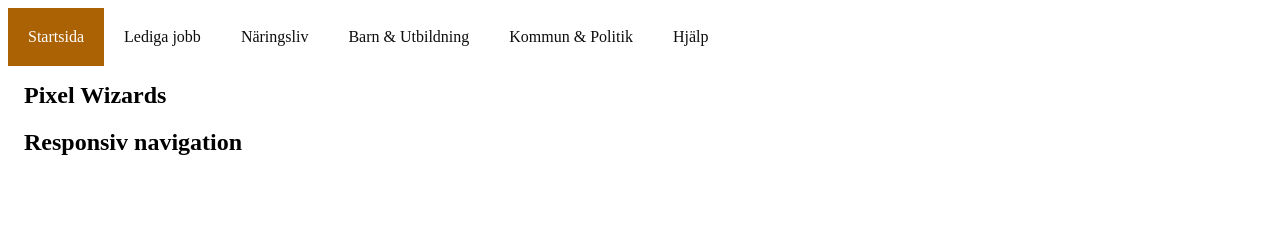
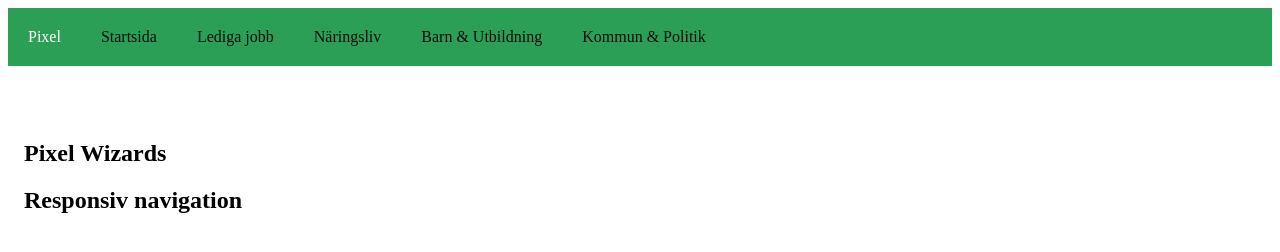
Before and after one commit to diypa571/responsiv_meny_utan_javascript, a plain HTML site: page index.html in a window 1280 px wide. Drawn offline with Linux system fonts and the light colour scheme.

Commit message:
Update index.html

```diff
--- a/index.html
+++ b/index.html
@@ -4,10 +4,13 @@
 <meta name="viewport" content="width=device-width, initial-scale=1">
 <link rel="stylesheet" href="https://cdnjs.cloudflare.com/ajax/libs/font-awesome/6.4.2/css/all.min.css" />
 <style>
+
+
 .pw_nav {
   overflow: hidden;
-  background-color: #a01a1a;
+  background-color: #2A9F55;
 }
+
 
 .pw_nav a {
   float: left;
@@ -16,15 +19,15 @@
   text-align: center;
   padding:20px;
   text-decoration: none;
+    background-color: #2A9F55;
 }
 
 .pw_nav a:hover {
-  background-color: #ddd;
   color: black;
 }
 
 .pw_nav a.active {
-  background-color: #aa6204;
+  background-color: #2A9F55;
   color: white;
 }
 
@@ -43,11 +46,9 @@
 }
 
 
-
 #pw_nav_change {
     display: none;
 }
-
 
 .bar {
   display: none;
@@ -57,16 +58,18 @@
   padding: 20px;
 }
 
-
-
 #pw_nav_change + label .bar {
   display: none;
 }
 
 @media screen and (max-width: 750px) {
+  /*
+  not(:first-child), bara första child kommer exkluderas, resten kommer att döljas.
+  */
   .pw_nav a:not(:first-child) {
     display: none;
   }
+  m,
   #pw_nav_change + label .bar {
     display: block;
     float: right;
@@ -79,22 +82,22 @@
   }
 }
 
-
 </style>
 </head>
 <body>
 
-<nav>
+  <nav class="pw_nav" >
+
 <input type="checkbox" id="pw_nav_change">
 <!-- Label for the checkbox -->
-<label for="pw_nav_change" class="pw_nav" id="mypw_nav">
-  <a href="#" class="active">Startsida</a>
+<label for="pw_nav_change" class="pw_nav">
+  <a href="#" class="active">Pixel</a>
+  <a href="#">Startsida</a>
   <a href="#">Lediga jobb</a>
   <a href="#">Näringsliv</a>
   <a href="#">Barn & Utbildning</a>
   <a href="#">Kommun & Politik</a>
-  <a href="#">Hjälp</a>
-<span class="bar"> <i class="fa-solid fa-bars"></i> </span>
+  <span class="bar"> <i class="fa-solid fa-bars"></i> </span>
 </label>
 </nav>
 
```
